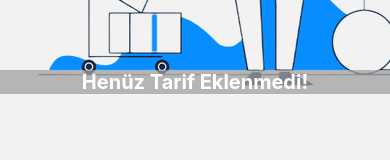
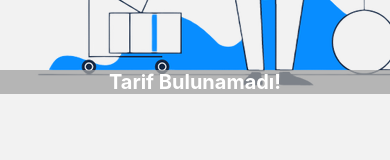
Before and after one commit to harundogdu/tarifka, a React Native app: screen /TabNavigator in a window 390 px wide. Shown: the part 355-515 px from the top of the page. Built offline with nearby package versions, Linux system fonts and the light colour scheme.

Commit message:
final commit

```diff
--- a/src/shared/components/NoneRecipe/index.js
+++ b/src/shared/components/NoneRecipe/index.js
@@ -8,7 +8,7 @@ const NoneRecipe = () => {
         source={require('../../../assets/no-found.png')}
         resizeMode="contain"
         style={styles.image}>
-        <Text style={styles.title}>Henüz Tarif Eklenmedi!</Text>
+        <Text style={styles.title}>Tarif Bulunamadı!</Text>
       </ImageBackground>
     </View>
   );
--- a/src/shared/components/SearchBox/index.js
+++ b/src/shared/components/SearchBox/index.js
@@ -30,7 +30,7 @@ const SearchBox = ({placeholder, value, onChangeText, clearText}) => {
 
 const styles = StyleSheet.create({
   container: {
-    backgroundColor: themes.light,
+    backgroundColor: themes.lightGray,
     flexDirection: 'row',
     alignItems: 'center',
     justifyContent: 'space-between',
```
